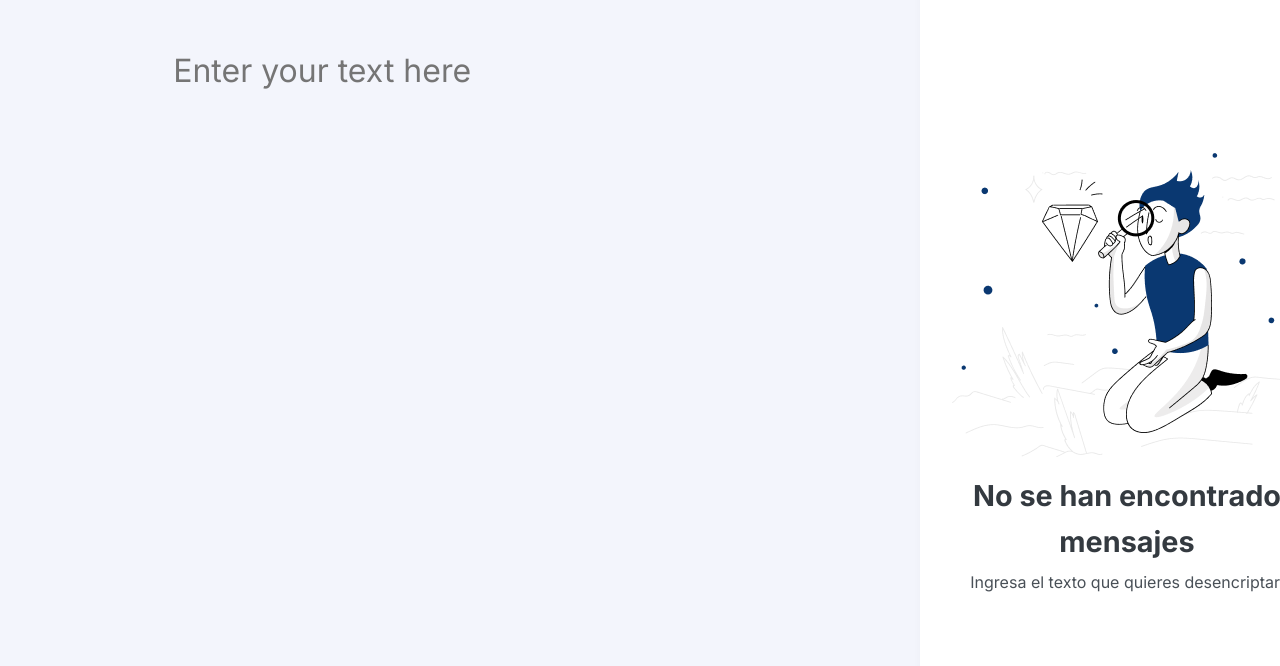
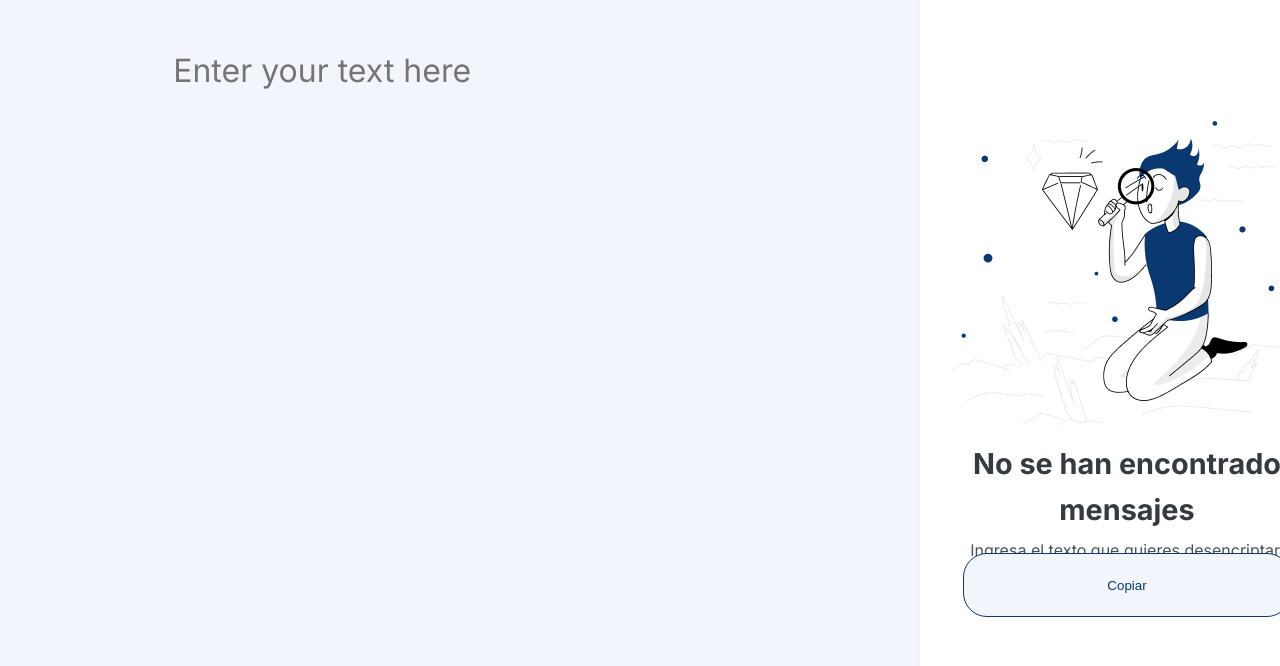
Before and after one commit to AzhaelMz/EncriptadorTXT, a plain HTML site: page index.html in a window 1280 px wide. Shown: the part 134-800 px from the top of the page. Drawn offline with Linux system fonts and the light colour scheme; a web font is replaced by a local one.

Commit message:
add button copy

```diff
--- a/index.html
+++ b/index.html
@@ -33,7 +33,10 @@
                 <img src="images/Muñeco.png" class="muñeco" alt="muñeco">
                 <h2>No se han encontrado mensajes</h2>
                 <p>Ingresa el texto que quieres desencriptar.</p>
+                <div><button class ="bttn-copiar" id="btn-copiar" onclick="copiarTexto()">Copiar</button></div>
+
             </article>
+
         </section>
 
     </main>
--- a/style.css
+++ b/style.css
@@ -95,7 +95,6 @@ textarea{
     padding: 1.5rem;
 }
 
-
 .bttn2{
     width: 20.5rem;
     background-color: #F3F5FC;
@@ -105,6 +104,25 @@ textarea{
     border: thin solid #0A3871;
     cursor: pointer;
     padding: 1.5rem;
+}
+
+.bttn-copiar{
+    width: 20.5rem;
+    background-color: #F3F5FC;
+    color:#0A3871;
+    height: 4rem;
+    border-radius: 24px;
+    border: thin solid #0A3871;
+    cursor: pointer;
+    padding: 1.5rem;
+}
+
+.bttn-copiar:hover{
+    background-color:#0A3871;
+    color:#F3F5FC;
+    border: thin solid #0A3871;
+    transition: all 0.4s ease;
+
 }
 
 .bttn1:hover{
```
